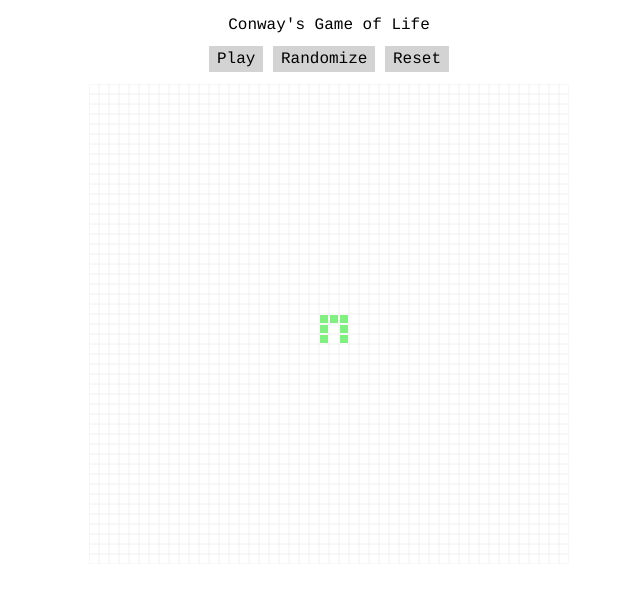
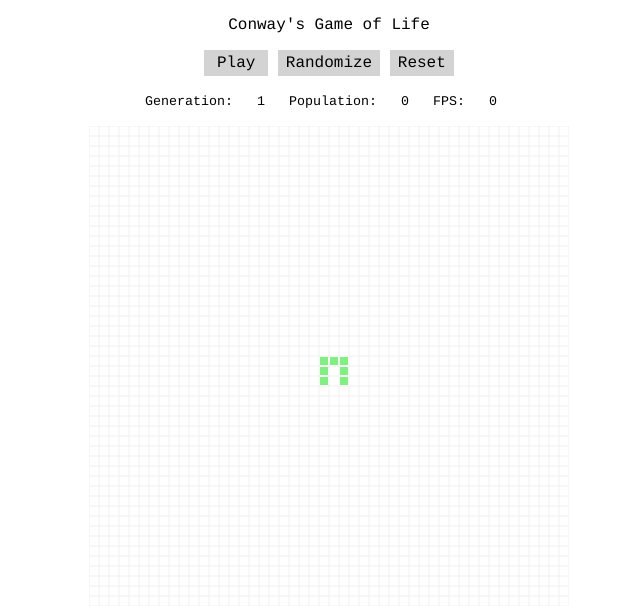
Before and after one commit to werediver/life-js, a plain HTML site: page life.html in a window 1280 px wide. Shown: the whole page, without its empty margins (311-951 px from the left). Drawn offline with Linux system fonts and the light colour scheme.

Commit message:
(Missing?) changes in HTML/CSS.

```diff
--- a/life.css
+++ b/life.css
@@ -1,5 +1,10 @@
 body {
 	font-family: courier;
+}
+
+#play {
+	display: inline-block;
+	width: 3em;
 }
 
 #play, #randomize, #reset {
@@ -11,3 +16,8 @@ body {
 #play:hover, #randomize:hover, #reset:hover {
 	background-color: #80F080;
 }
+
+#generation, #population, #fps {
+	display: inline-block;
+	width: 3em;
+}
--- a/life.html
+++ b/life.html
@@ -12,6 +12,7 @@
 		<div align="center">
 			<p>Conway's Game of Life</p>
 			<p><span id="play">Play</span> <span id="randomize">Randomize</span> <span id="reset">Reset</span></p>
+			<p><small>Generation: <span id="generation">1</span> Population: <span id="population">0</span> FPS: <span id="fps">0</span></small></p>
 			<canvas id="lifecanvas" width="480px" height="480px">
 				&lt;canvas&gt; element is not supported.
 			</canvas>
```
